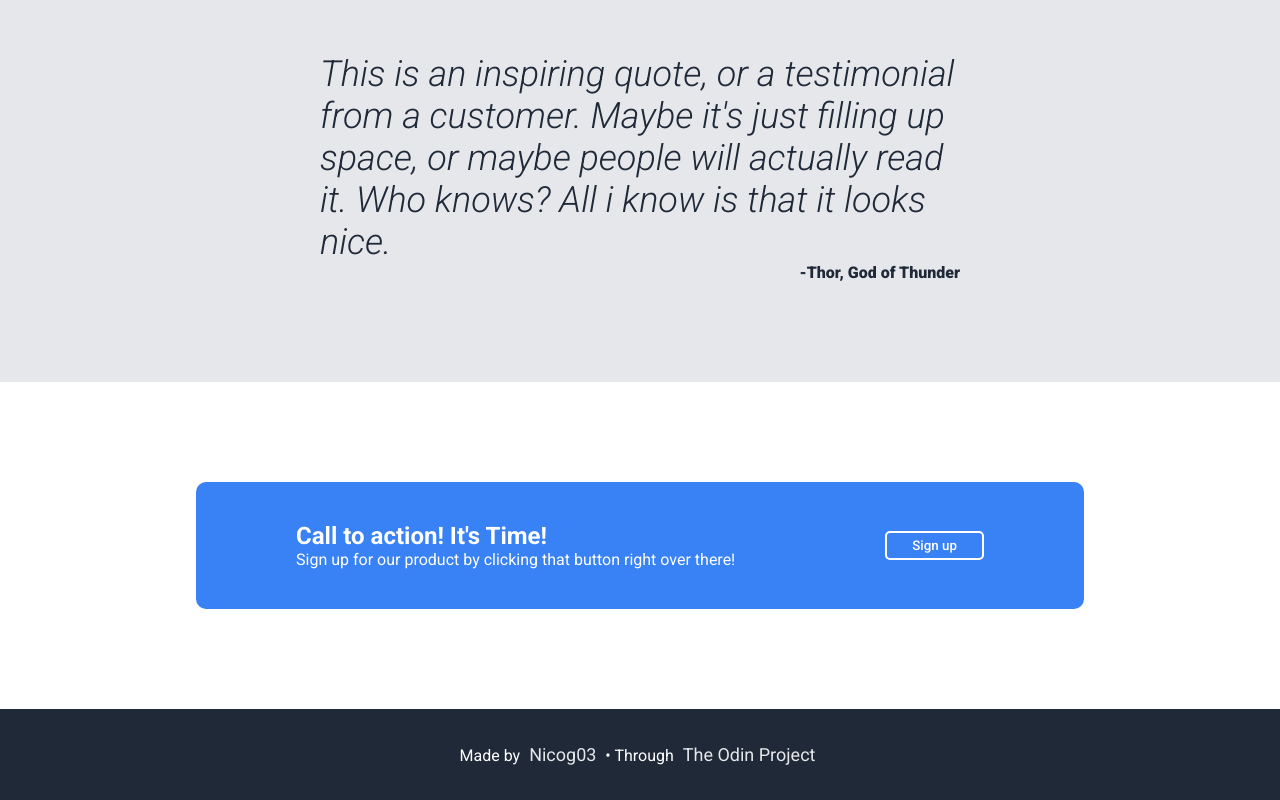
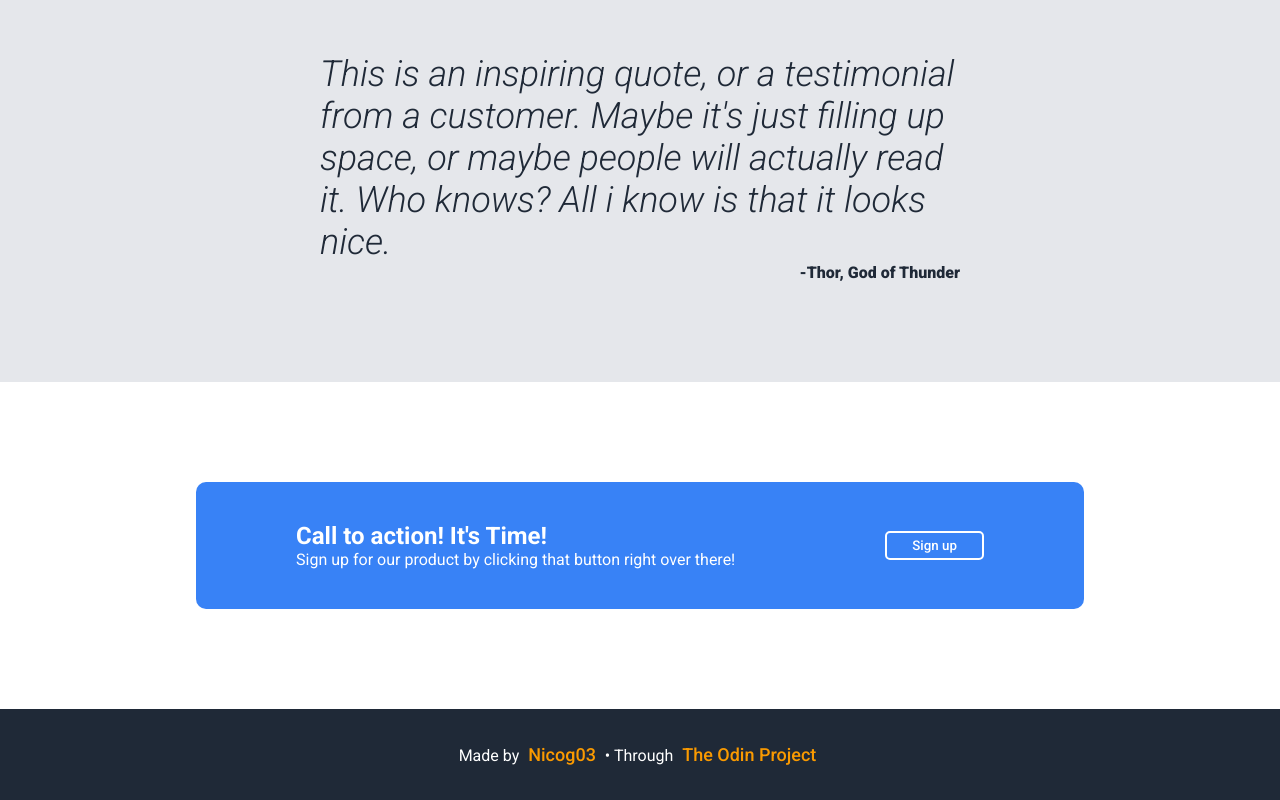
Before and after one commit to Nicog03/landing-page, a plain HTML site: page index.html in a window 1280 px wide. Shown: the part 976-1776 px from the top of the page. Drawn offline with Linux system fonts and the light colour scheme.

Commit message:
added style to footer hyperlinks

```diff
--- a/style.css
+++ b/style.css
@@ -262,3 +262,8 @@ Call to action Section
   justify-content: center;
   padding: 35px;
 }
+
+.highlight {
+  color: #fa9a00;
+  font-weight: 500;
+}
```
